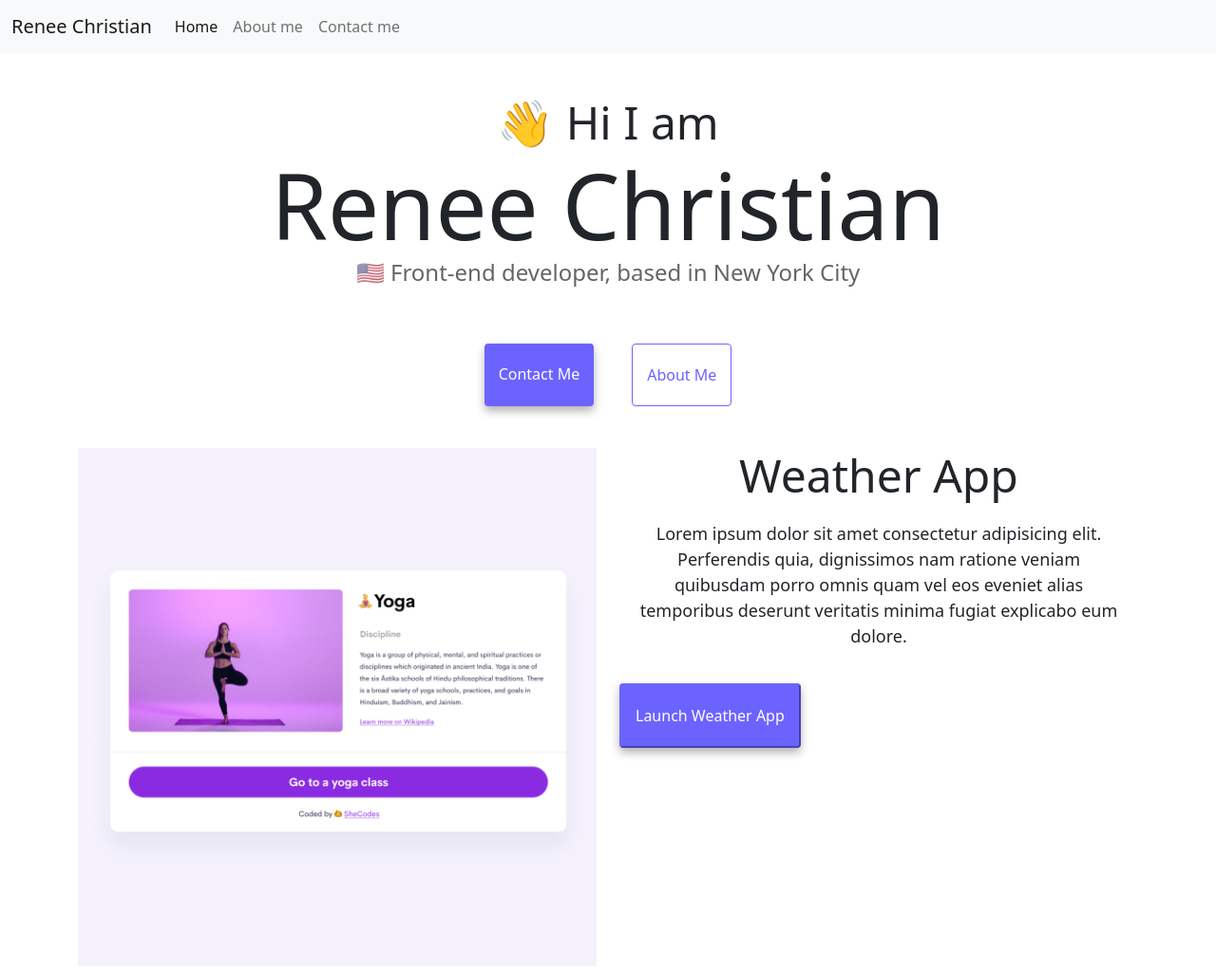
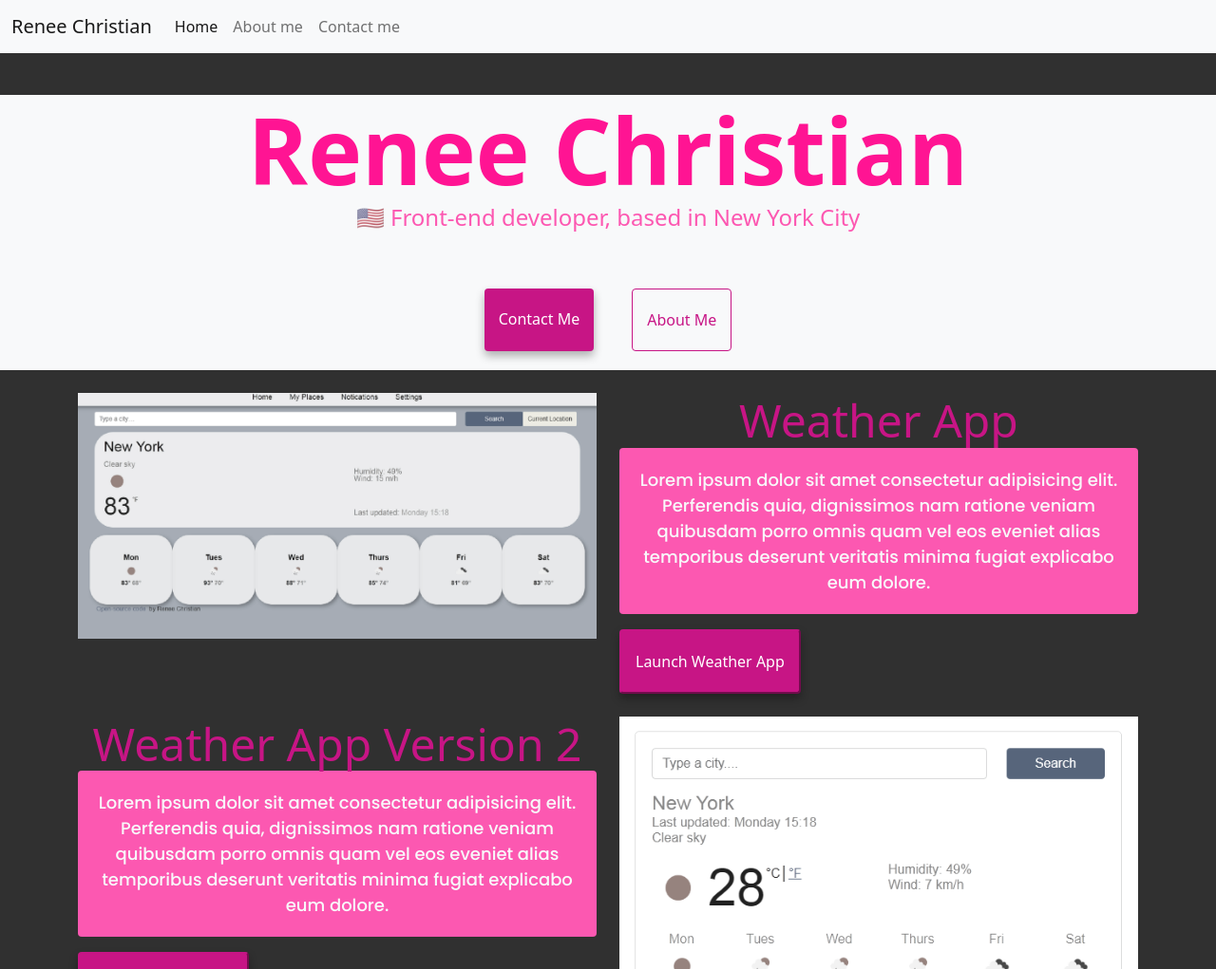
Before and after one commit to Rae40/Renee-Portfolio, a plain HTML site: page index.html in a window 1280 px wide. Shown: the top 1021 px of the page at 95% size. Drawn offline with nearby package versions, Linux system fonts and the light colour scheme.

Commit message:
made some css changes

```diff
--- a/index.html
+++ b/index.html
@@ -58,19 +58,20 @@
       </div>
     </nav>
 
-    <h2>👋 Hi I am</h2>
+    <div class="hero">
     <h1>Renee Christian</h1>
     <h3>🇺🇸 Front-end developer, based in New York City</h3>
     <div class="navigation-links">
       <a href="index.html#contact" class="contact-link" title="Contact Info">Contact me</a>
       <a href="about.html" class="about-link" title="More About the Developer">About me</a>
     </div>
+  </div>
 
     <div class="container">
       <div class="row">
         <div class="col-md-6">
           <br />
-          <img src="images/yoga.png" id="yoga" class="img-fluid" title="yoga project"/>
+          <img src="images/weather1.png" id="weather" class="img-fluid" title="weather project"/>
         </div>
         <div class="col-md-6">
           <br />
@@ -100,7 +101,7 @@
         </div>
         <div class="col-md-6">
           <br />
-          <img src="images/weather.png" id="weather" class="img-fluid" title="weather project"/>
+          <img src="images/weather2.png" id="weather" class="img-fluid" title="weather project"/>
         </div>
         <div class="col-md-6">
           <br />
--- a/styles.css
+++ b/styles.css
@@ -1,11 +1,13 @@
 :root {
-  --primary-color: #6c63ff;
-  --secondary-color: #f5f2fe;
+  --primary-color: #c71585 ;
+  --secondary-color: #ff1493;
   --box-shadow: 0 5px 10px rgba(0, 0, 0, 0.3);
 }
 
 body {
   margin-top: 100px;
+  background:#303030;
+
 }
 
 h1,
@@ -17,6 +19,8 @@ h3 {
 
 h1 {
   font-size: 96px;
+  font-family: "Playfair Display," serif;
+  font-weight: bold;
 }
 
 h2 {
@@ -35,6 +39,13 @@ p {
   font-size: 18px;
   line-height: 1.5;
   text-align: center;
+  font-family: "Poppins", sans-serif;
+  font-weight: normal;
+}
+
+.hero{
+background: #F8F9FA;
+color: var(--secondary-color);
 }
 
 .navigation-links {
@@ -104,6 +115,21 @@ p {
   color: white;
 }
 
+.picheading{
+  color: var(--primary-color) ;
+
+}
+
 #picpara {
-  background: none;
+  background: #FC58B1 ;
+  color: #F8F9FA;
+
 }
+
+footer{
+  background: #F8F9FA;
+}
+
+img {
+  filter: grayscale(85%);
+}
```
Also changed, not shown: about.html (+4 -2 lines), images/weather1.png (added), images/weather2.png (added).
